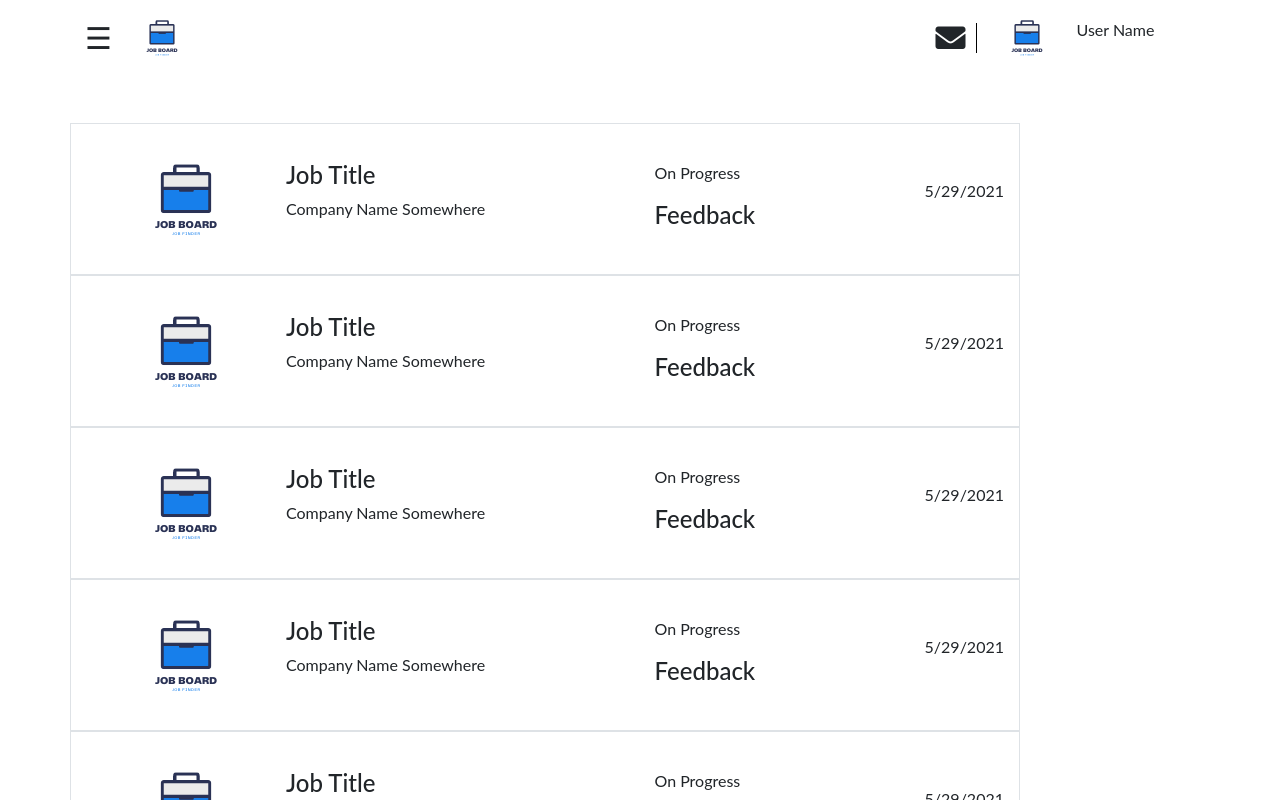
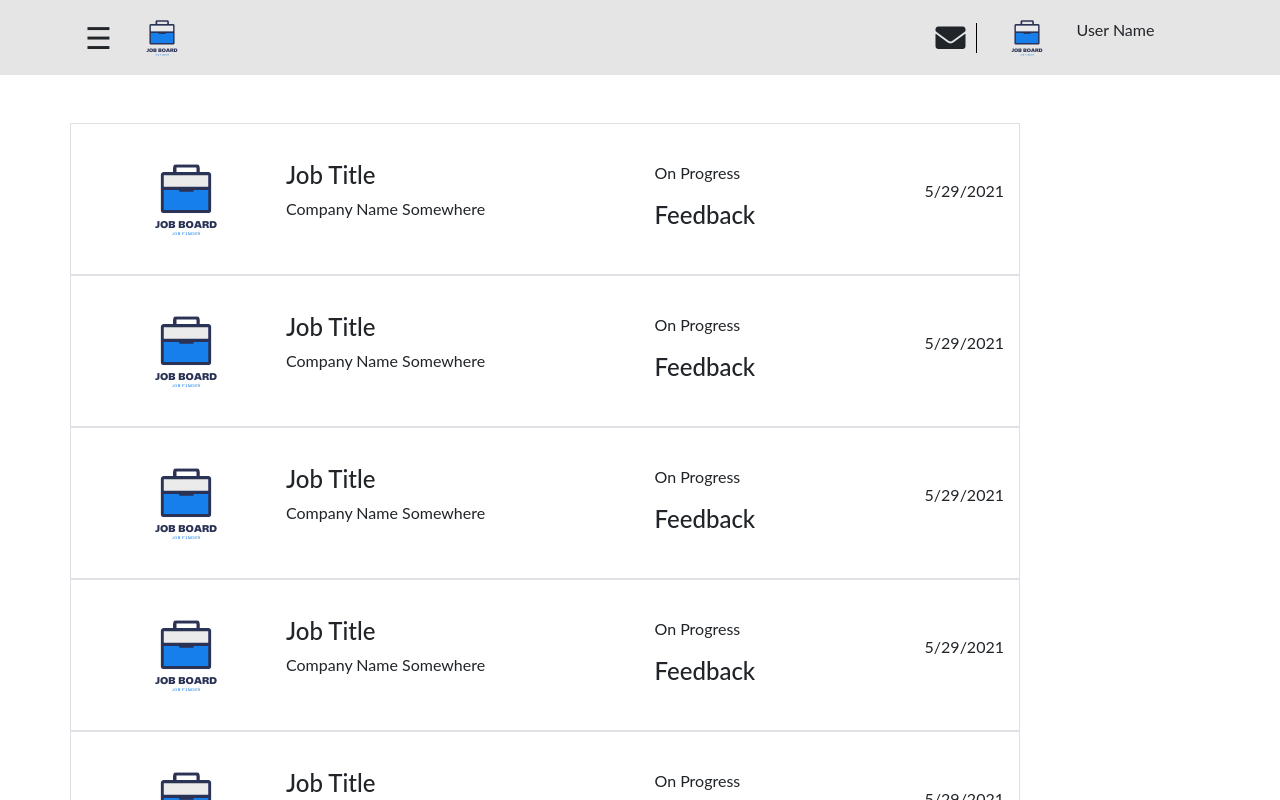
Before and after one commit to Habib826/job-dashboard, a React (Create React App) app: page /applied-jobs in a window 1280 px wide. Shown: the top 800 px of the page. Built offline with nearby package versions, Linux system fonts and the light colour scheme.

Commit message:
Make navbar sticky

```diff
--- a/src/App.js
+++ b/src/App.js
@@ -4,8 +4,8 @@ import {
   Switch,
   Route
 } from "react-router-dom";
+import AppliedJobs from './Components/CandidateDashboard/AppliedJobs/AppliedJobs';
 import CandidateDashboard from './Components/CandidateDashboard/CandidateDashboard/CandidateDashboard';
-import AppliedJobs from './Components/CandidateDashboard/CandidateDashboard/AppliedJobs/AppliedJobs';
 import ClientDashboard from './Components/ClientDashboard/ClientDashboard/ClientDashboard';
 import ClientJob from './Components/ClientDashboard/ClientJob/ClientJob';
 import TopNavbar from './Components/ClientDashboard/TopNavbar/TopNavbar';
--- a/src/Components/CandidateDashboard/CandidateDashboard/AppliedJobs/AppliedJobs.js
+++ b/src/Components/CandidateDashboard/AppliedJobs/AppliedJobs.js
@@ -1,5 +1,5 @@
 import React from 'react';
-import logo from '../../../../images/job board.png'
+import logo from '../../../images/job board.png'
 import AppliedJobDetails from '../AppliedJobDetails/AppliedJobDetails'
 const AppliedJobs = () => {
     const candidateJobs = [
--- a/src/Components/ClientDashboard/TopNavbar/TopNavbar.js
+++ b/src/Components/ClientDashboard/TopNavbar/TopNavbar.js
@@ -13,14 +13,15 @@ const TopNavbar = () => {
         // document.getElementById("main").style.marginLeft = "0";
     }
     const history = useHistory();
-    const goToContact = ()=>{
+    const goToContact = () => {
         history.push('/contact')
     }
-    const goToHome = ()=>{
+    const goToHome = () => {
         history.push('/')
     }
     return (
-        <div className='container'>
+        <div className='container-fluid sticky-top' style={{background:'#e5e5e5'}}>
+            <div className="container">
                 <div className="row">
                     <div className="col-md-3">
                         <div id="mySidenav" className="sidenav">
@@ -43,14 +44,15 @@ const TopNavbar = () => {
 
                         <div className="d-flex align-items-center">
                             <span style={{ fontSize: '30px', cursor: 'pointer' }} onClick={openNav}>&#9776;</span>
-                        <img src={logo} alt="Job Board Logo" style={{width:'100px'}} onClick={goToHome}/>
+                            <img src={logo} alt="Job Board Logo" style={{ width: '100px' }} onClick={goToHome} />
                         </div>
                     </div>
                     <div className="col-md-9">
-                    <div className="topnav-right ml-auto d-flex align-items-center justify-content-center" style={{maxWidth:'300px'}}>
-                        <i className="fas fa-envelope"style={{fontSize:'30px',borderRight:'1px solid #000', paddingRight:'10px', cursor:'pointer'}} onClick={goToContact}></i>
-                        <img src={logo} alt="user" style={{width:'100px',borderRadius:'50%'}}/>
+                        <div className="topnav-right ml-auto d-flex align-items-center justify-content-center" style={{ maxWidth: '300px' }}>
+                            <i className="fas fa-envelope" style={{ fontSize: '30px', borderRight: '1px solid #000', paddingRight: '10px', cursor: 'pointer' }} onClick={goToContact}></i>
+                            <img src={logo} alt="user" style={{ width: '100px', borderRadius: '50%' }} />
                             <p>User Name</p>
+                        </div>
                     </div>
                 </div>
             </div>
```
Also changed, not shown: src/Components/CandidateDashboard/AppliedJobDetails/AppliedJobDetails.js (renamed from src/Components/CandidateDashboard/CandidateDashboard/AppliedJobDetails/AppliedJobDetails.js). Lines whose indentation alone changed are shown as unchanged.
